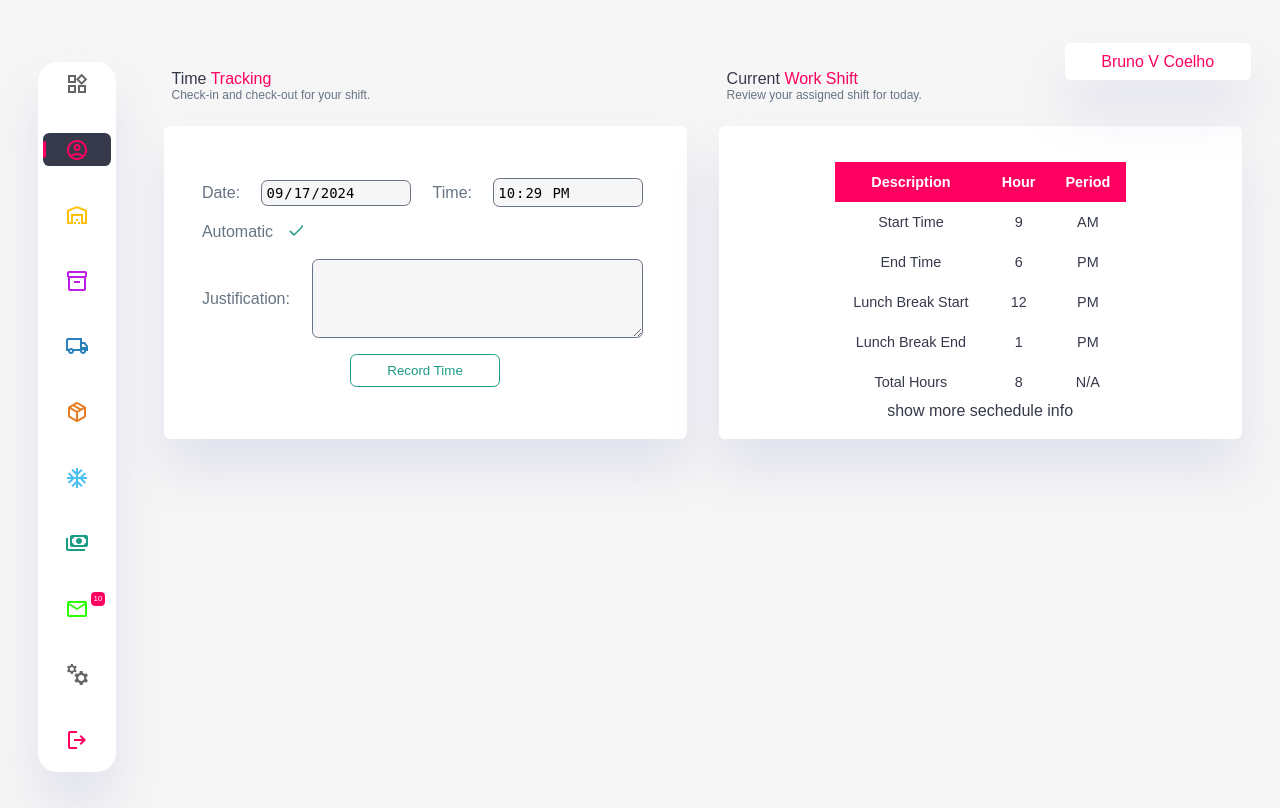
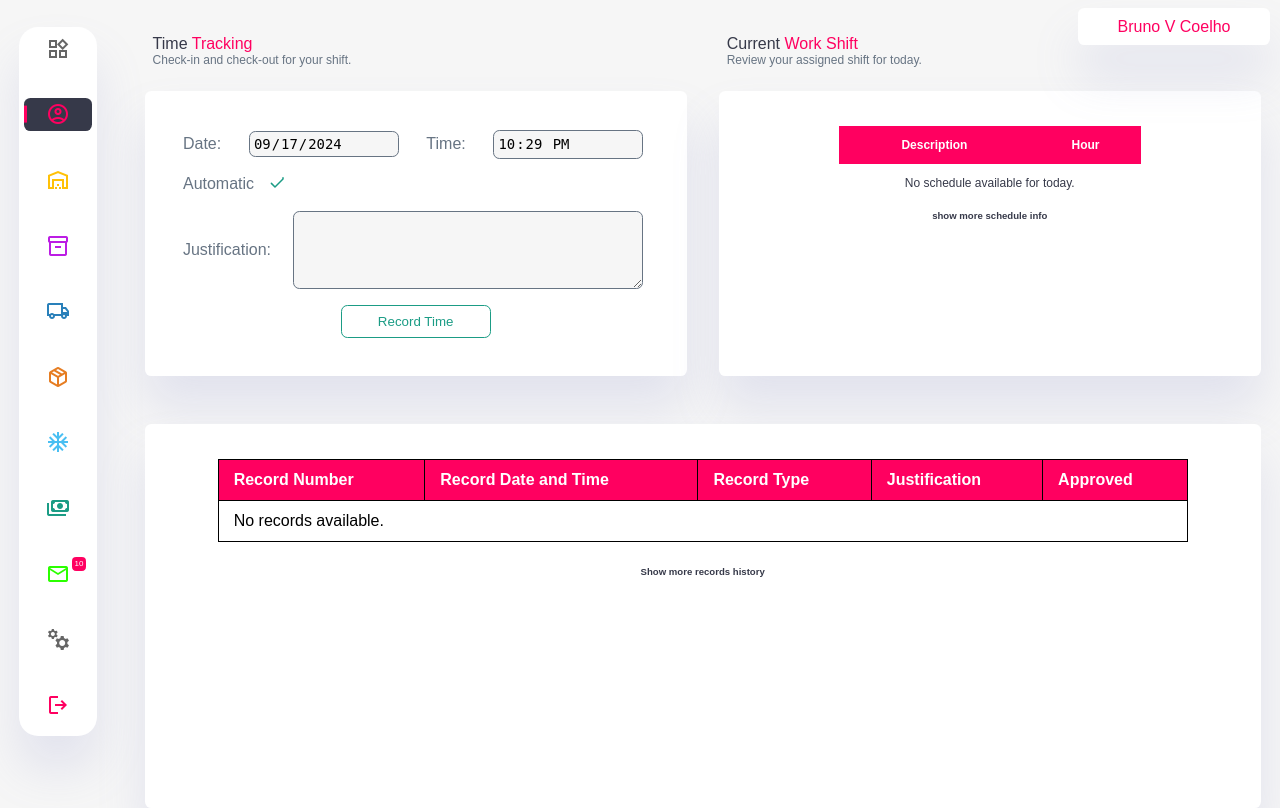
Before and after one commit to BrunoKorpuzCoelho/Warehouse_Manager, a Flask app: page /schedule in a window 1280 px wide. Run offline with Flask 3, Linux system fonts and the light colour scheme; a user stored in the database is signed in.

Commit message:
More updates

```diff
--- a/app.py
+++ b/app.py
@@ -301,20 +301,27 @@
     user_id = db.Column(db.Integer, db.ForeignKey('user.id'))
     schedule_id = db.Column(db.Integer, db.ForeignKey('work_schedules.id'))
     date = db.Column(db.String)
+    status = db.Column(db.String(20), default="Pending")
+    is_active = db.Column(db.Boolean, default=False)
+    previous_schedule_id = db.Column(db.Integer, db.ForeignKey('assigned_schedules.id'))
 
     user = db.relationship('User', lazy=True)
     schedule = db.relationship('WorkSchedules', backref='assigned_schedules', lazy=True)
+    previous_schedule = db.relationship('AssignedSchedules', remote_side=[id], backref='replaced_by')
 
-    def __init__(self, user_id, schedule_id, date):
+    def __init__(self, user_id, schedule_id, date, status, is_active, previous_schedule_id):
         self.user_id = user_id
         self.schedule_id = schedule_id
         self.date = date
+        self.status = status
+        self.is_active = is_active
+        self.previous_schedule_id = previous_schedule_id
 
 # Email configuration
 SMTP_SERVER = 'smtp-mail.outlook.com'
 SMTP_PORT = 587
-SMTP_EMAIL = "**********"
-SMTP_PASSWORD = "*******"
+SMTP_EMAIL = "***"
+SMTP_PASSWORD = "***"
 
 # Default Email Configuration
 def send_email(to_email, subject, body):
@@ -752,10 +759,42 @@
 @login_required
 def schedule():
     user = current_user if current_user.is_authenticated else None
+
+    today = datetime.now().strftime('%d/%m/%Y')
+
+    assigned_schedule = None
+    work_schedule = None
+    total_work_hours = None
+
+    assigned_schedule = AssignedSchedules.query.filter_by(user_id=user.id, date=today).first()
+
+    if assigned_schedule:
+        schedule_id = assigned_schedule.schedule_id
+
+        work_schedule = WorkSchedules.query.filter_by(id=schedule_id).first()
+
+        if work_schedule:
+            time_in = datetime.strptime(work_schedule.time_in, "%H:%M")
+            time_out = datetime.strptime(work_schedule.time_out, "%H:%M")
+            lunch_start = datetime.strptime(work_schedule.lunch_start, "%H:%M") if work_schedule.lunch_start else None
+            lunch_end = datetime.strptime(work_schedule.lunch_end, "%H:%M") if work_schedule.lunch_end else None
+
+            total_work_time = time_out - time_in
+
+            if lunch_start and lunch_end:
+                lunch_break_duration = lunch_end - lunch_start
+                total_work_time -= lunch_break_duration
+
+            total_work_hours = total_work_time.total_seconds() / 3600
+    else:
+        work_schedule = None
+
+    logs = WorkSchedulesLogs.query.filter_by(user_id=user.id).order_by(WorkSchedulesLogs.create_date_in.desc()).all()
+
     if request.method == "POST":
         pass
     else:
-        return render_template("schedule_home.html", user=user)
+        return render_template("schedule_home.html", user=user, work_schedule=work_schedule, total_work_hours=total_work_hours, logs=logs)
 
 def create_user():
     user = User(username="test",
@@ -807,7 +846,14 @@
 
         date_str = current_date.strftime('%d/%m/%Y')
 
-        new_schedule = AssignedSchedules(user_id=user_id, schedule_id=schedule_id, date=date_str)
+        new_schedule = AssignedSchedules(
+            user_id=user_id,
+            schedule_id=schedule_id,
+            date=date_str,
+            status = "Approved",
+            is_active = True,
+            previous_schedule_id = 0
+            )
         db.session.add(new_schedule)
 
         current_date += timedelta(days=1)
@@ -824,5 +870,7 @@
         db.create_all()
         #create_user()
         #create_work_schedules()
-        assign_schedules_for_september()
-    app.run(host="0.0.0.0", port=5000, debug=True, use_reloader=False)
+        #assign_schedules_for_september()
+    app.run(host="0.0.0.0", port=5000, debug=True)
+
+    # use_reloader=False
--- a/static/css/main.css
+++ b/static/css/main.css
@@ -1589,12 +1589,22 @@
     color: var(--color-danger);
 }
 
+.main-schedule-container {
+    display: flex;
+    flex-direction: column;
+    width: 100%;
+    margin: 0 auto;
+    align-items: center;
+}
+
 .schedule_container_wrap {
     display: flex;
     flex-direction: row;
+    margin: 0 auto;
     gap: 2rem;
     width: 100%;
     height: 50%;
+    justify-content: center;
 }
 
 .schedule_container {
@@ -1726,7 +1736,7 @@
     border: 1px solid var(--color-grey-light);
     padding: 0.75rem;
     text-align: center;
-    font-size: 0.9rem;
+    font-size: 0.75rem;
 }
 
 .work-shift-table th {
@@ -1741,3 +1751,69 @@
 .work-shift-table tr:hover {
     background-color: var(--color-light);
 }
+
+.table-more-info-a {
+    display: flex;
+    color: var(--color-grey-light);
+    margin: auto;
+    font-size: 0.60rem;
+    opacity: 1;
+    transition: 0.3s ease all;
+    margin-top: 0.5rem;
+    font-weight: bold;
+}
+
+.table-more-info-a:hover {
+    color: var(--color-danger);
+}
+
+.last_schedule_records {
+    width: 100%;
+    height: 24rem;
+    border-radius: var(--border-radius-1);
+    display: flex;
+    flex-direction: column;
+    margin-top: 3rem;
+    padding: var(--padding-1);
+    background-color: var(--color-white);
+    box-shadow: var(--box-shadow);
+    transition: 0.7s ease all;
+    overflow-y: scroll;
+}
+
+.last_schedule_records:hover {
+    box-shadow: none;
+}
+
+.records-table {
+    width: 90%;
+    border-collapse: collapse;
+    margin: 1rem auto;
+}
+
+.records-table thead tr {
+    background-color: var(--color-danger);
+    color: #FFF;
+    text-align: center;
+}
+
+.records-table th,
+.records-table td {
+    padding: 12px 15px;
+    border: 1px solid var(--color-negative);
+    text-align: left;
+    white-space: nowrap;
+    max-height: 1rem;
+    line-height: 1rem;
+    overflow: hidden;
+    vertical-align: middle;
+}
+
+.records-table tbody tr {
+    background-color: var(--color-white);
+    color: var(--color-negative);
+}
+
+.records-table tbody tr:hover {
+    background-color: var(--color-background);
+}
--- a/templates/schedule_home.html
+++ b/templates/schedule_home.html
@@ -28,7 +28,6 @@
     <!-- Main Menu -->
      <main>
             <div class="user-manager-container">
-            <div class="user-manager-container">
                 <div class="side-menu">
                     <a href="/dashboard" title="Dashboard"><span class="material-symbols-outlined home">widgets</span></a>
                     <a href="/users-manager" class="active active-users" title="Users Management"><span class="material-symbols-outlined users">account_circle</span></a>
@@ -47,6 +46,7 @@
                     <h3>{{ user.name }}</h3>
                 </div>
 
+                <div class="main-schedule-container">
                     <div class="schedule_container_wrap">
                         <div class="schedule_container">
                             <h3>Time <span class="danger">Tracking</span></h3>
@@ -92,38 +92,76 @@
                                         <tr>
                                             <th>Description</th>
                                             <th>Hour</th>
-                                        <th>Period</th>
                                         </tr>
                                     </thead>
                                     <tbody>
+                                        {% if work_schedule %}
                                             <tr>
                                                 <td>Start Time</td>
-                                        <td>9</td>
-                                        <td>AM</td>
+                                                <td>{{ work_schedule.time_in }}</td>
                                             </tr>
                                             <tr>
                                                 <td>End Time</td>
-                                        <td>6</td>
-                                        <td>PM</td>
+                                                <td>{{ work_schedule.time_out }}</td>
                                             </tr>
                                             <tr>
                                                 <td>Lunch Break Start</td>
-                                        <td>12</td>
-                                        <td>PM</td>
+                                                <td>{{ work_schedule.lunch_start }}</td>
                                             </tr>
                                             <tr>
                                                 <td>Lunch Break End</td>
-                                        <td>1</td>
-                                        <td>PM</td>
+                                                <td>{{ work_schedule.lunch_end }}</td>
                                             </tr>
                                             <tr>
                                                 <td>Total Hours</td>
-                                        <td>8</td>
-                                        <td>N/A</td>
+                                                <td>
+                                                    {% if total_work_hours is not none %}
+                                                        {{ total_work_hours | round(2) }}
+                                                    {% else %}
+                                                        N/A
+                                                    {% endif %}
+                                                </td>
                                             </tr>
+                                        {% else %}
+                                            <tr>
+                                                <td colspan="3">No schedule available for today.</td>
+                                            </tr>
+                                        {% endif %}
                                     </tbody>
                                 </table>
-                            <a href="">show more sechedule info</a>
+                                <a href="" class="table-more-info-a">show more schedule info</a>
+                            </div>
+                        </div>
+                    </div>
+
+                    <div class="last_schedule_records">
+                        <table class="records-table">
+                            <thead>
+                                <tr>
+                                    <th>Record Number</th>
+                                    <th>Record Date and Time</th>
+                                    <th>Record Type</th>
+                                    <th>Justification</th>
+                                    <th>Approved</th>
+                                </tr>
+                            </thead>
+                            <tbody>
+                                {% for log in logs %}
+                                <tr>
+                                    <td>{{ loop.index }}</td>
+                                    <td>{{ log.create_date_in }}</td>
+                                    <td>{{ log.log_type }}</td>
+                                    <td>{{ log.justification }}</td>
+                                    <td>{{ log.status }}</td>
+                                </tr>
+                                {% else %}
+                                <tr>
+                                    <td colspan="5">No records available.</td>
+                                </tr>
+                                {% endfor %}
+                            </tbody>
+                        </table>
+                        <a href="" class="table-more-info-a">Show more records history</a>
                     </div>
                 </div>
             </div>
```
Also changed, not shown: instance/test.db. Lines whose indentation alone changed are shown as unchanged.
